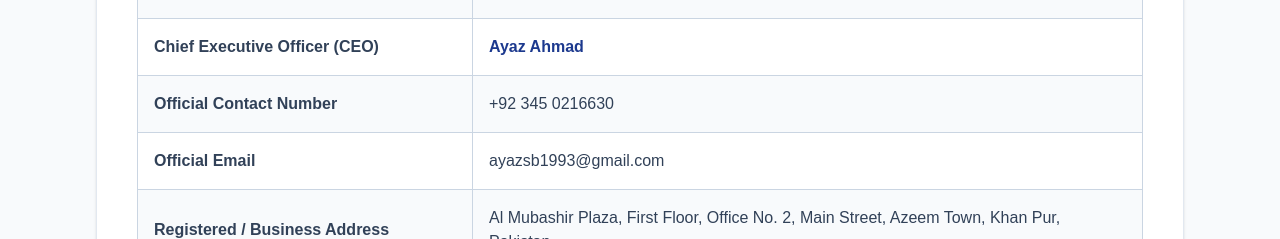
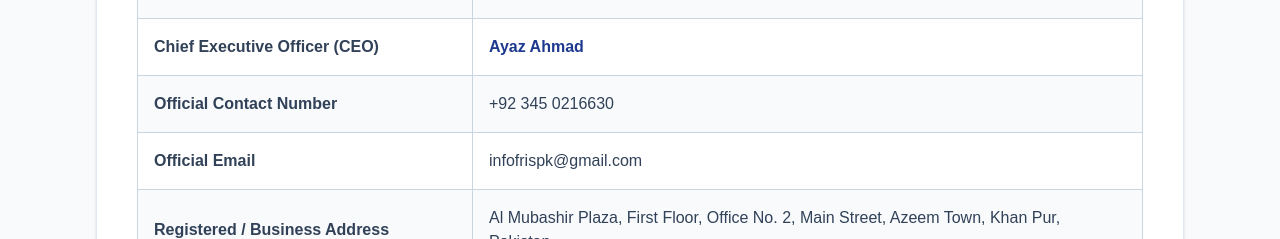
Before and after one commit to saeed7979-svg/frontier-research, a Next.js app: page /about in a window 1280 px wide. Shown: the part 1820-2059 px from the top of the page. Built offline with nearby package versions, Linux system fonts and the light colour scheme.

Commit message:
Updated official email to infofrispk

```diff
--- a/app/about/page.tsx
+++ b/app/about/page.tsx
@@ -101,9 +101,9 @@ export default function About() {
                   <td className="p-4 border border-slate-300">+92 345 0216630</td>
                 </tr>
                 <tr>
-                  <td className="p-4 border border-slate-300 font-semibold">Official Email</td>
-                  <td className="p-4 border border-slate-300">ayazsb1993@gmail.com</td>
-                </tr>
+  <td className="p-4 border border-slate-300 font-semibold">Official Email</td>
+  <td className="p-4 border border-slate-300">infofrispk@gmail.com</td>
+</tr>
                 <tr className="bg-slate-50">
                   <td className="p-4 border border-slate-300 font-semibold">Registered / Business Address</td>
                   <td className="p-4 border border-slate-300">Al Mubashir Plaza, First Floor, Office No. 2, Main Street, Azeem Town, Khan Pur, Pakistan</td>
```
